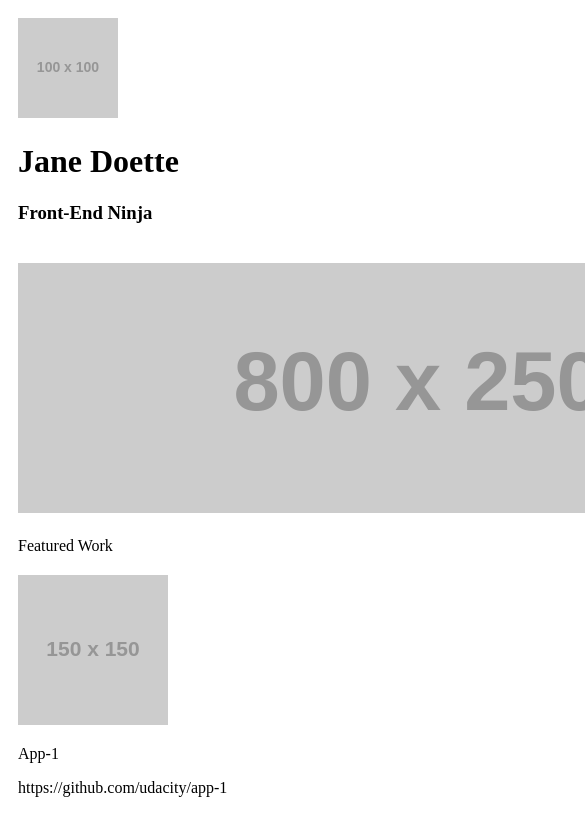
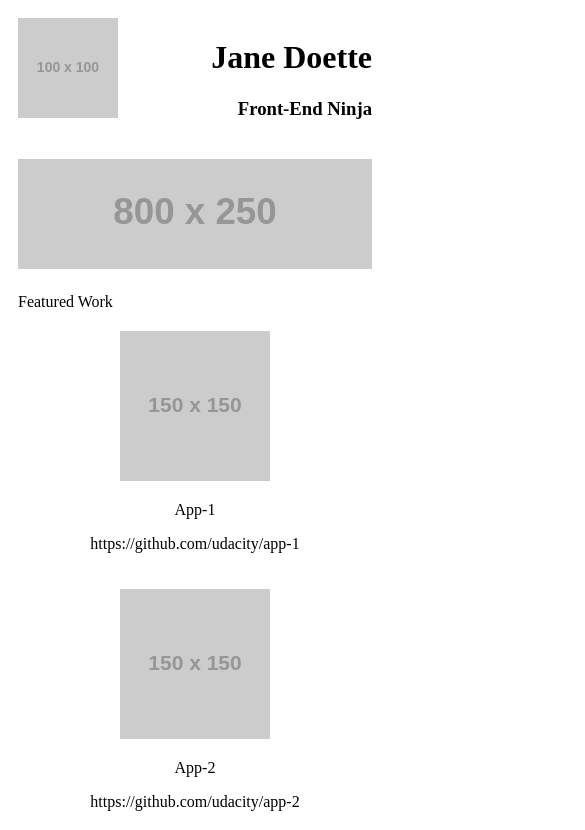
Before and after one commit to xgracia/udacity-fsnd-proj-2, a plain HTML site: page index.html in a window 390 px wide. Shown: the top 830 px of the page, 585 px wide, since content can reach past the window. Drawn offline with Linux system fonts and the light colour scheme; placeholder pictures from the web are drawn by us.

Commit message:
Updated css, made main image responsive, centered app containers and updated header

```diff
--- a/css/style.css
+++ b/css/style.css
@@ -14,3 +14,19 @@
 @media all and (min-width: 600px) {
     .app-container{ flex: 1 auto; }
 }
+
+.header {
+    text-align: right;
+}
+
+.logo {
+    float: left;
+}
+
+.main > img {
+    max-width: 100%;
+}
+
+.app-container {
+    text-align: center;
+}
```
